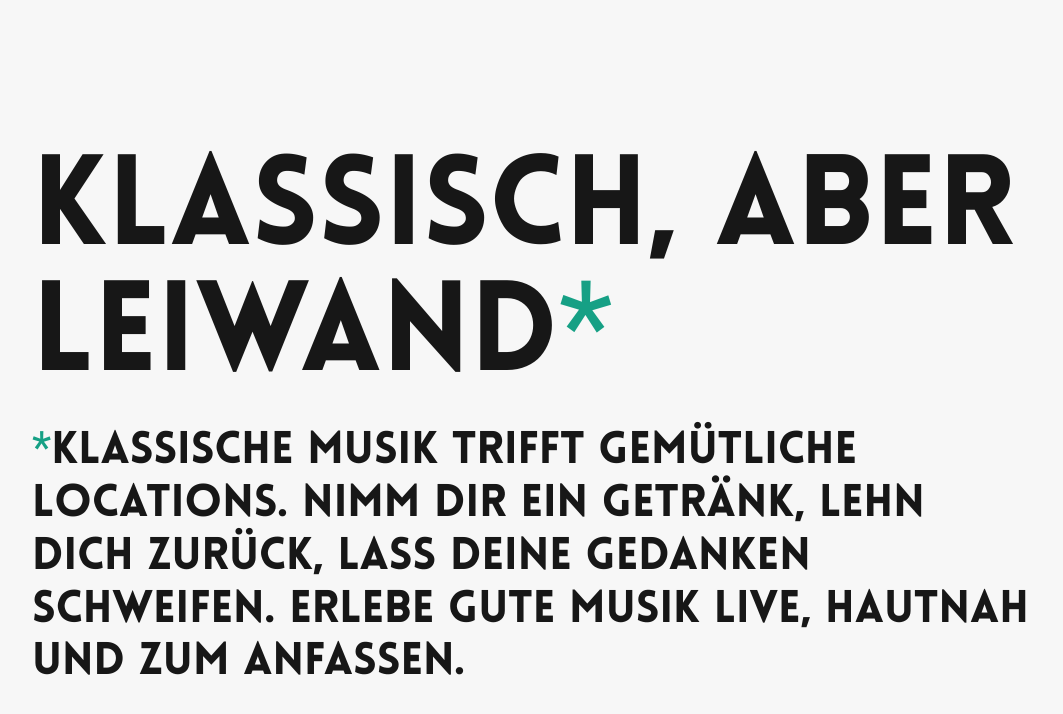
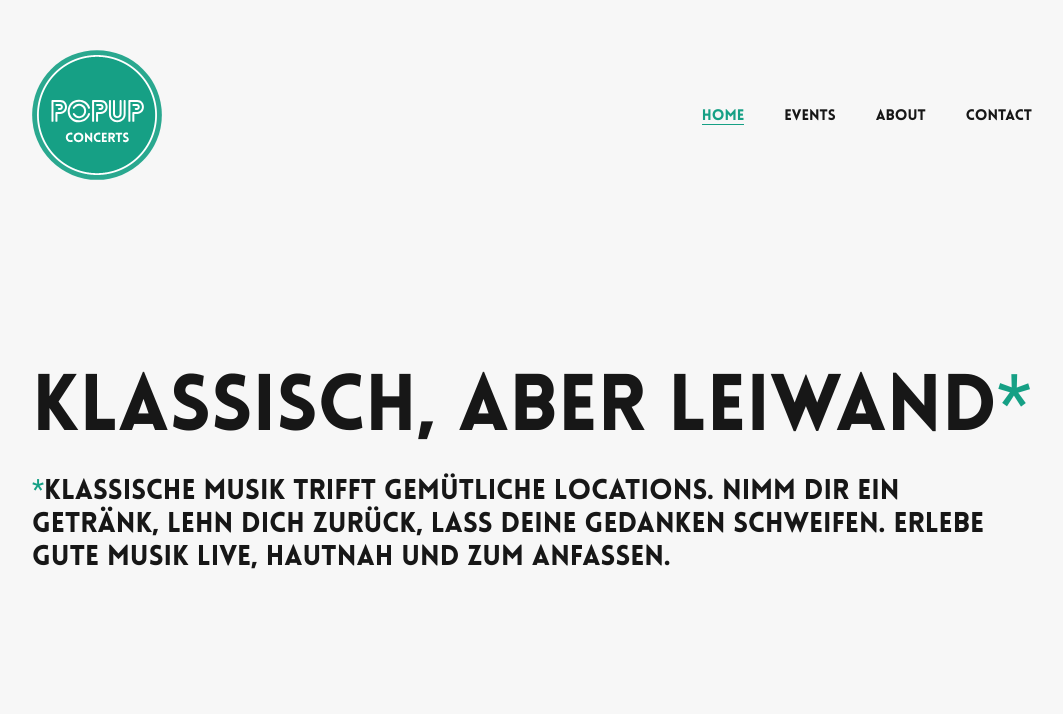
Before and after one commit to silvester-pari/popupconcerts, a Nuxt app: page / in a window 1280 px wide. Shown: the top 714 px of the page, without its empty margins (108-1171 px from the left). Built offline with nearby package versions, Linux system fonts and the light colour scheme.

Commit message:
Added Nav

```diff
--- a/assets/styles/main.scss
+++ b/assets/styles/main.scss
@@ -121,10 +121,8 @@ header {
 				}
 			}
 
-			.header-menu-active {
-				a {
-					color: $pu-green;
-				}
+			.nuxt-link-active {
+				color: $pu-green;
 
 				&::after {
 					@include pseudo;
@@ -254,11 +252,9 @@ header {
 		[type="checkbox"]:not(:checked), [type="checkbox"]:checked {
 		    display: none;
 		}
-		.li-mobile-active {
+		.nuxt-link-active {
 			background-color: $pu-white;
-			a {
-				color: $pu-black;
-			}
+			color: $pu-black;
 		}
 	}
 }
--- /dev/null
+++ b/components/NavHeader.vue
@@ -0,0 +1,24 @@
+<template>
+    <header>
+        <a id="link-home" href="/"><img id="pu-logo" src="/PopUpConcerts_Logo.svg" alt="PopUp Concerts" /></a>
+
+        <nav>
+            <ul>
+                <nuxt-link to="/" class="header-menu-item">Home</nuxt-link>
+                <nuxt-link to="/events" class="header-menu-item">Events</nuxt-link>
+                <nuxt-link to="/about" class="header-menu-item">About</nuxt-link>
+                <nuxt-link to="/contact" class="header-menu-item">Contact</nuxt-link>
+            </ul>
+            <input type="checkbox" id="menu-toggle"/>
+            <label id="trigger" class="mToggle" for="menu-toggle"></label>
+            <label id="burger" class="mToggle" for="menu-toggle"></label>
+            <div id="menu-background"></div>
+            <ul id="menu">
+                <nuxt-link to="/" class="li-mobile">Home</nuxt-link>
+                <nuxt-link to="/events" class="li-mobile">Events</nuxt-link>
+                <nuxt-link to="/about" class="li-mobile">About</nuxt-link>
+                <nuxt-link to="/contact" class="li-mobile">Contact</nuxt-link>
+            </ul>
+        </nav>
+    </header>
+</template>
--- a/layouts/default.vue
+++ b/layouts/default.vue
@@ -1,55 +1,19 @@
 <template>
   <div>
+    <NavHeader />
     <nuxt />
   </div>
 </template>
 
+<script>
+import NavHeader from '@/components/NavHeader'
+
+export default {
+  components: {
+    NavHeader
+  }
+}
+</script>
+
 <style>
-html {
-  font-family: 'Source Sans Pro', -apple-system, BlinkMacSystemFont, 'Segoe UI',
-    Roboto, 'Helvetica Neue', Arial, sans-serif;
-  font-size: 16px;
-  word-spacing: 1px;
-  -ms-text-size-adjust: 100%;
-  -webkit-text-size-adjust: 100%;
-  -moz-osx-font-smoothing: grayscale;
-  -webkit-font-smoothing: antialiased;
-  box-sizing: border-box;
-}
-
-*,
-*:before,
-*:after {
-  box-sizing: border-box;
-  margin: 0;
-}
-
-.button--green {
-  display: inline-block;
-  border-radius: 4px;
-  border: 1px solid #3b8070;
-  color: #3b8070;
-  text-decoration: none;
-  padding: 10px 30px;
-}
-
-.button--green:hover {
-  color: #fff;
-  background-color: #3b8070;
-}
-
-.button--grey {
-  display: inline-block;
-  border-radius: 4px;
-  border: 1px solid #35495e;
-  color: #35495e;
-  text-decoration: none;
-  padding: 10px 30px;
-  margin-left: 15px;
-}
-
-.button--grey:hover {
-  color: #fff;
-  background-color: #35495e;
-}
 </style>
```
